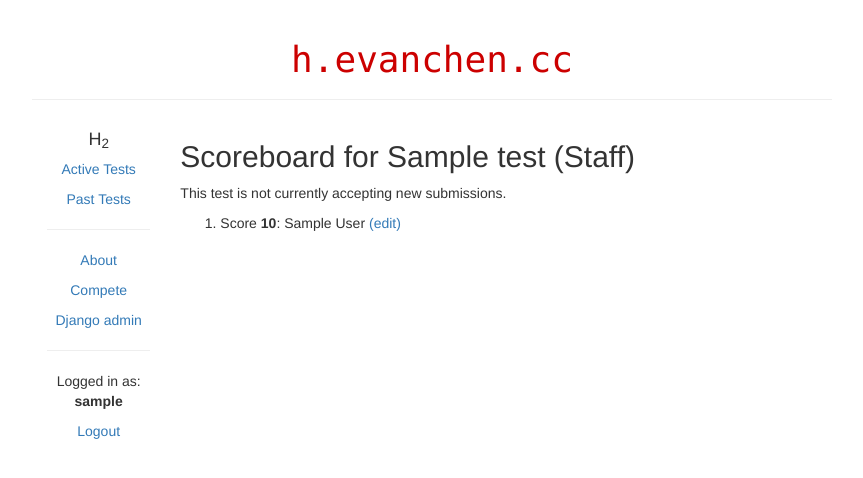
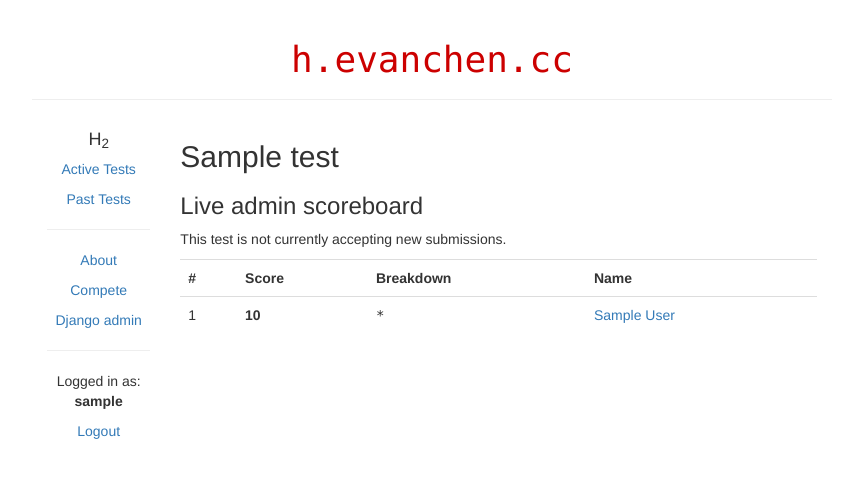
Before and after one commit to vEnhance/hydrogen, a Django app: page /hydrogen/scoreboard/1/ in a window 1280 px wide. Shown: the top 478 px of the page, without its empty margins (208-1071 px from the left). Run offline with Django 3.2, Linux system fonts and the light colour scheme; a user stored in the database is signed in; tables that the repository leaves empty hold one stand-in row (values such as "Sample post"); some libraries are stand-ins or nearby versions.

Commit message:
Fix up admin scoreboard
Don't double-count more than one correct submission
Better HTML formatting

```diff
--- a/hydrogen/templates/hydrogen/scoreboard.html
+++ b/hydrogen/templates/hydrogen/scoreboard.html
@@ -1,8 +1,9 @@
 {% extends 'hydrogen/layout.html' %}
 
-{% block title %}Scoreboard for {{ test }} (Staff){% endblock %}
+{% block title %}Scoreboard: {{ test }}{% endblock %}
 {% block layout-content %}
-<h2>Scoreboard for {{ test }} (Staff)</h2>
+<h2>{{ test }}</h2>
+<h3>Live admin scoreboard</h3>
 
 {% if test.accepting_submissions %}
 <p>This test is still accepting submissions, so be careful!.</p>
@@ -10,12 +11,20 @@
 <p>This test is not currently accepting new submissions.</p>
 {% endif %}
 
-<p></p>
-<ol>
-	{% for sub in submissions %}
-	<li>Score <b>{{ sub.total_score }}</b>: {{ sub.display_name }}
-		<a href="{% url 'compete' sub.id %}">(edit)</a>
-	</li>
+<table class="table">
+	<tr>
+		<th scope="col">#</th>
+		<th scope="col">Score</th>
+		<th scope="col">Breakdown</th>
+		<th scope="col">Name</th>
+	</tr>
+	{% for row in rows %}
+	<tr>
+		<td>{{ forloop.counter }}</td>
+		<td><b>{{ row.total }}</b></td>
+		<td style="font-family:monospace;">{% for x in row.scores %}{% if x %}*{% else %}.{% endif %}{% endfor %}</td>
+		<td><a href="{% url 'compete' row.id %}">{{ row.name }}</a></td>
+	</tr>
 	{% endfor %}
-</ol>
+</table>
 {% endblock %}
--- a/hydrogen/views.py
+++ b/hydrogen/views.py
@@ -9,7 +9,7 @@ from django.forms.models import model_to_dict
 from django.utils import timezone
 import collections
 from django.contrib.admin.views.decorators import staff_member_required
-from django.db.models import F, Sum, Case, When
+from django.db.models import F, Sum, Case, When, Subquery, OuterRef
 from django.views.generic.edit import UpdateView
 from django.core.exceptions import PermissionDenied
 import csv
@@ -212,35 +212,10 @@ def compete(request, sub_id):
 			}
 	return render(request, "hydrogen/compete.html", context)
 
-
-@staff_member_required
-def scoreboard(request, test_id):
-	test = models.Test.objects.get(id = test_id)
-	if not test.organization.check_permission(request.user):
-		raise PermissionDenied("You don't run this contest.")
-
-	# oh boy I love querysets
-	submissions = models.SubmissionKey.objects\
-			.filter(test = test)\
-			.annotate(total_score = Sum(Case(
-				When(attempt__problem__answer
-						= F('attempt__student_answer'),
-					then = F('attempt__problem__weight')),
-				default = 0)))\
-			.order_by('-total_score')\
-			.values('total_score', 'display_name', 'id')
-	context = {
-			'submissions' : submissions,
-			'test' : test,
-			}
-	return render(request, "hydrogen/scoreboard.html", context)
-
-@staff_member_required
-def csv_scores(request, test_id):
-	test = models.Test.objects.get(id = test_id)
-	if not test.organization.check_permission(request.user):
-		raise PermissionDenied("You don't run this contest.")
-
+# Auxiliary grading functions
+def ssum(x):
+	return sum(_ or 0 for _ in x)
+def get_score_data(test):
 	all_data = models.Attempt.objects.filter(problem__test=test)\
 			.order_by('time')\
 			.values('problem__weight',
@@ -269,13 +244,43 @@ def csv_scores(request, test_id):
 			scoredata[k][i] = d['problem__weight']
 		else:
 			scoredata[k][i] = 0
+	return (metadata, scoredata, num_problems)
 
-	def ssum(x):
-		return sum(_ or 0 for _ in x)
+
+@staff_member_required
+def scoreboard(request, test_id):
+	test = models.Test.objects.get(id = test_id)
+	if not test.organization.check_permission(request.user):
+		raise PermissionDenied("You don't run this contest.")
+
+	def row_gen():
+		metadata, scoredata, num_problems = get_score_data(test)
+		items = list(scoredata.items())
+		items.sort(key = lambda item : -ssum(item[1]))
+		for sub_id, scores in items:
+			row = {}
+			row['id'] = sub_id
+			row['name'] = metadata[sub_id][1]
+			row['scores'] = scoredata[sub_id]
+			row['total'] = ssum(row['scores'])
+			yield row
+
+	context = {
+			'rows' : row_gen(),
+			'test' : test,
+			}
+	return render(request, "hydrogen/scoreboard.html", context)
+
+@staff_member_required
+def csv_scores(request, test_id):
+	test = models.Test.objects.get(id = test_id)
+	if not test.organization.check_permission(request.user):
+		raise PermissionDenied("You don't run this contest.")
+
+	metadata, scoredata, num_problems = get_score_data(test)
 	items = list(scoredata.items())
 	# sort by total score
 	items.sort(key = lambda item : -ssum(item[1]))
-	print(items)
 
 	response = HttpResponse(content_type='text/csv')
 	response['Content-Disposition'] = \
```
